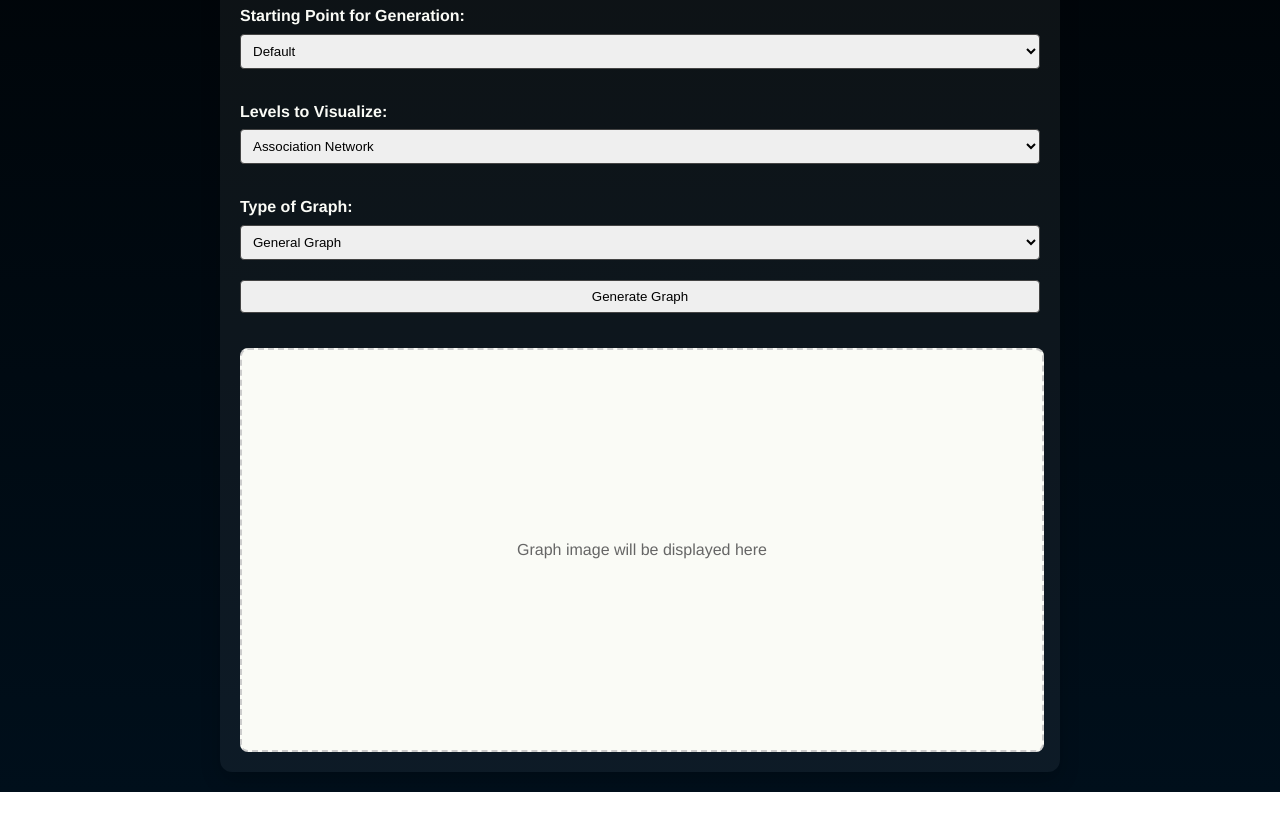
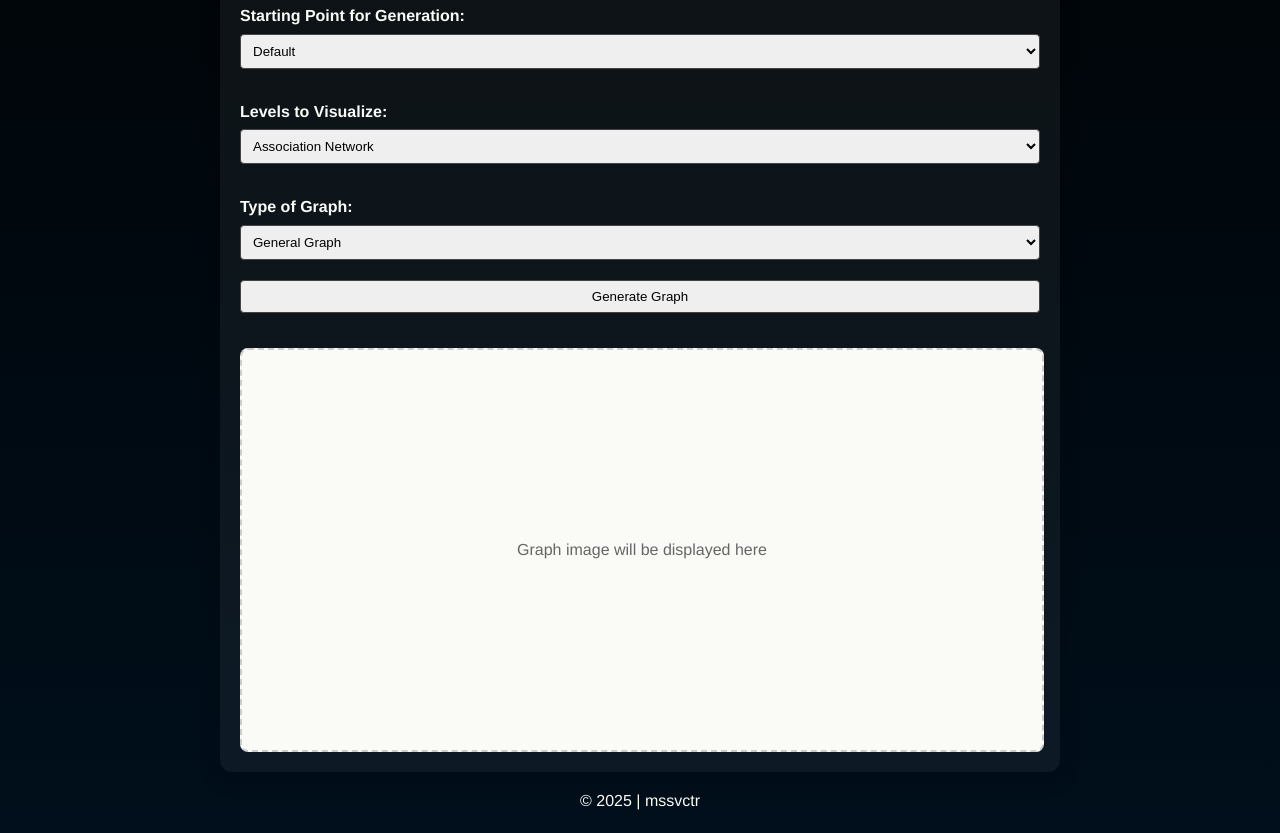
Before and after one commit to vifirsanova/xSynthia, a plain HTML site: page index.html in a window 1280 px wide. Shown: the part 458-1291 px from the top of the page. Before the commit the page ends 1250 px from the top, so only its background shows below. Drawn offline with Linux system fonts and the light colour scheme.

Commit message:
Update index.html

```diff
--- a/index.html
+++ b/index.html
@@ -11,6 +11,16 @@
             padding: 0;
             line-height: 1.6;
             background: linear-gradient(#000, #000f1b);
+            color: #fafbf6;
+        }
+
+        a {
+            text-decoration: none;
+            color: #fafbf6;
+        }
+
+        footer {
+          text-align: center;
         }
 
         .container {
@@ -143,7 +153,9 @@
             <p>Graph image will be displayed here</p>
         </div>
     </div>
-
+    <footer>
+      <p>© 2025 |<a href="github.com/vifirsanova"> mssvctr</a></p>
+    </footer>
     <script>
         function updateStartingPointInputs() {
             const startingPoint = document.getElementById('startingPoint').value;
```
